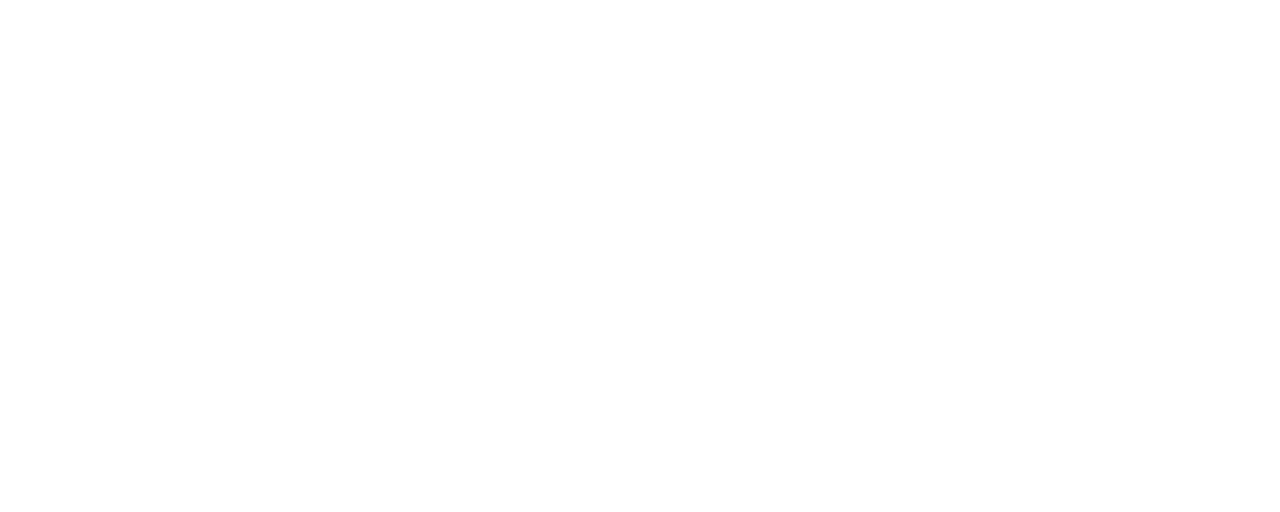
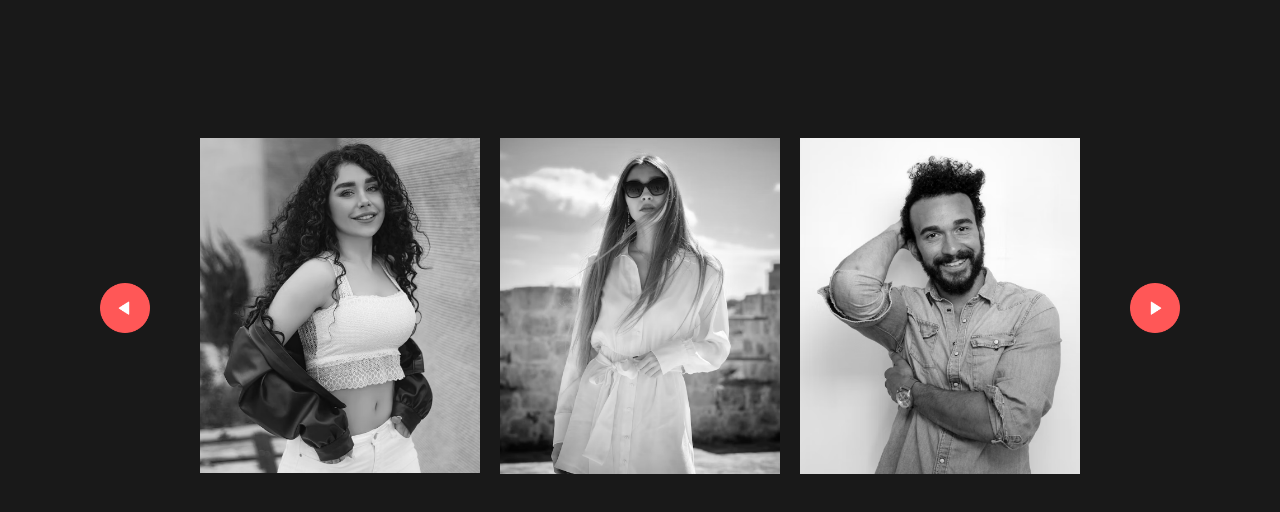
Before and after one commit to jayveer-singh1/H-Scroll-Slider, a plain HTML site: page index.html in a window 1280 px wide. Drawn offline with Linux system fonts and the light colour scheme.

Commit message:
Project comleted

```diff
--- a/index.html
+++ b/index.html
@@ -1,15 +1,34 @@
 <!DOCTYPE html>
 <html lang="en">
+
 <head>
     <meta charset="UTF-8">
     <meta name="viewport" content="width=device-width, initial-scale=1.0">
     <title>H Scroll Slider</title>
     <link rel="stylesheet" href="./style.css">
 </head>
+
 <body>
+    <div class="gallery-wrap">
+        <img src="./images/back.png" id="backBtn">
+        <div class="gallery">
+            <div>
+                <span><img src="./images/image-1.png"></span>
+                <span><img src="./images/image-2.png"></span>
+                <span><img src="./images/image-3.png"></span>
+            </div>
+            <div>
+                <span><img src="./images/image-4.png"></span>
+                <span><img src="./images/image-5.png"></span>
+                <span><img src="./images/image-6.png"></span>
+            </div>
+        </div>
+        <img src="./images/next.png" id="nextBtn">
+    </div>
 
 
 
     <script src="./script.js"></script>
 </body>
+
 </html>
--- a/script.js
+++ b/script.js
@@ -0,0 +1,20 @@
+let scrollContainer = document.querySelector(".gallery");
+let backBtn = document.getElementById('backBtn')
+let nextBtn = document.getElementById('nextBtn')
+
+scrollContainer.addEventListener("wheel", (evt) => {
+    evt.preventDefault();
+    scrollContainer.scrollLeft += evt.deltaY;
+    scrollContainer.style.scrollBehavior = "auto";
+});
+
+nextBtn.addEventListener("click", () => {
+    scrollContainer.style.scrollBehavior = "smooth";
+    scrollContainer.scrollLeft += 900;
+})
+backBtn.addEventListener("click", () => {
+    scrollContainer.style.scrollBehavior = "smooth";
+    scrollContainer.scrollLeft += 900;
+})
+
+console.log(new Date().getMonth().toLocaleStrin);
--- a/style.css
+++ b/style.css
@@ -0,0 +1,56 @@
+* {
+    margin: 0;
+    padding: 0;
+    box-sizing: border-box;
+    font-family: sans-serif;
+}
+
+body {
+    background: #191919;
+}
+
+.gallery {
+    width: 900px;
+    display: flex;
+    overflow-x: scroll;
+}
+
+.gallery div {
+    width: 100%;
+    display: grid;
+    grid-template-columns: auto auto auto;
+    grid-gap: 20px;
+    padding: 10px;
+    flex: none;
+}
+
+.gallery div img {
+    width: 100%;
+    filter: grayscale(100%);
+    transition: transform 0.5s;
+
+}
+
+.gallery::-webkit-scrollbar {
+    display: none;
+}
+
+.gallery-wrap {
+    display: flex;
+    align-items: center;
+    justify-content: center;
+    margin: 10% auto;
+}
+
+#backBtn,
+#nextBtn {
+    width: 50px;
+    cursor: pointer;
+    margin: 40px;
+}
+
+.gallery div img:hover {
+    filter: grayscale(0);
+    cursor: pointer;
+    transform: scale(1.1);
+}
```
Also changed, not shown: images/back.png (added), images/image-1.png (added), images/image-2.png (added), images/image-3.png (added), images/image-4.png (added), images/image-5.png (added), images/image-6.png (added), images/next.png (added).
